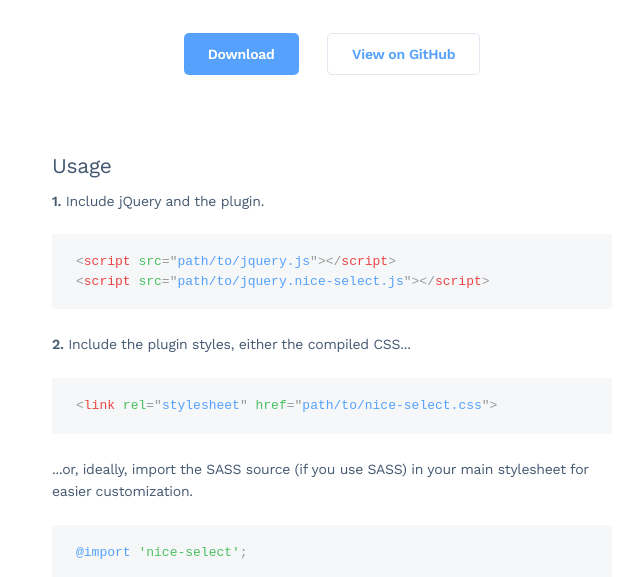
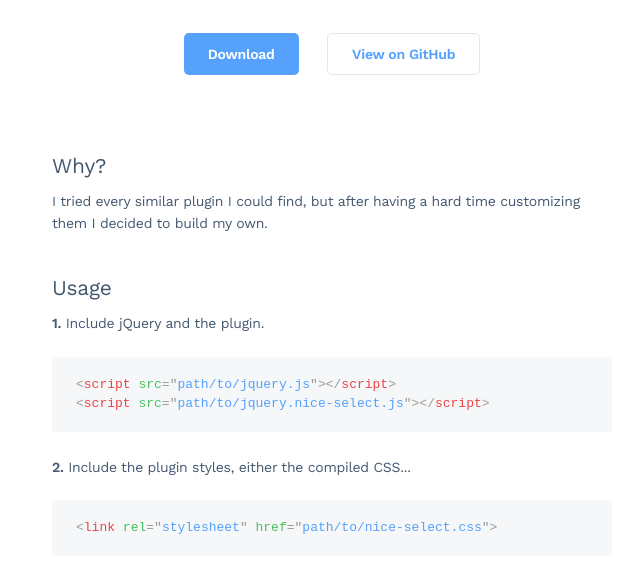
Before and after one commit to hernansartorio/jquery-nice-select, a website: page index.html in a window 1280 px wide. Shown: the part 223-800 px from the top of the page, without its empty margins (308-948 px from the left). Drawn offline with nearby package versions, Linux system fonts and the light colour scheme.

Commit message:
Add Why?

```diff
--- a/index.html
+++ b/index.html
@@ -25,6 +25,9 @@
       <a href="https://github.com/hernansartorio/jquery-nice-select/archive/v1.0.zip" class="button">Download</a>
       <a href="https://github.com/hernansartorio/jquery-nice-select" class="button light">View on GitHub</a>
     </div>
+
+    <h2>Why?</h2>
+    <p>I tried every similar plugin I could find, but after having a hard time customizing them I decided to build my own.</p>
 
     <h2>Usage</h2>
     <p><strong>1.</strong> Include jQuery and the plugin.</p>
```
